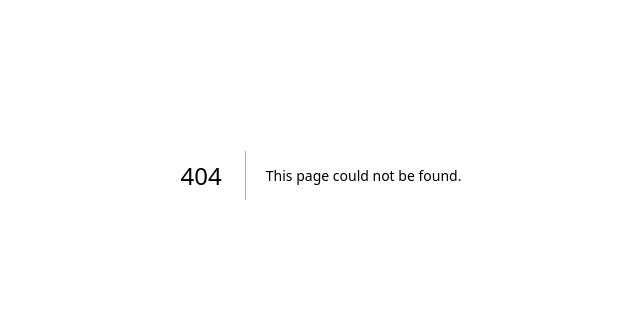
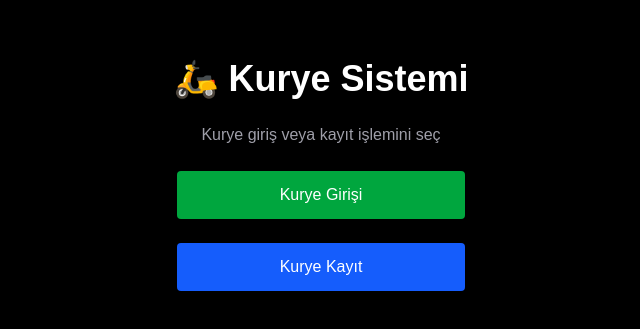
Before and after one commit to joker20102024/kurye-sistemi, a Next.js app: page /kurye-app in a window 1280 px wide. Before the commit this address had no page. Shown: the part 225-554 px from the top of the page, without its empty margins (319-959 px from the left). Built offline with nearby package versions, Linux system fonts and the light colour scheme.

Commit message:
kurye app sayfasi

```diff
--- /dev/null
+++ b/app/kurye-app/page.tsx
@@ -0,0 +1,33 @@
+"use client";
+
+import { useRouter } from "next/navigation";
+
+export default function KuryeAppPage() {
+  const router = useRouter();
+
+  return (
+    <main className="min-h-screen bg-black text-white flex flex-col items-center justify-center gap-6 p-6">
+      <h1 className="text-4xl font-bold">
+        🛵 Kurye Sistemi
+      </h1>
+
+      <p className="text-zinc-400 text-center">
+        Kurye giriş veya kayıt işlemini seç
+      </p>
+
+      <button
+        onClick={() => router.push("/courier-login")}
+        className="bg-green-600 hover:bg-green-700 px-8 py-3 rounded w-72"
+      >
+        Kurye Girişi
+      </button>
+
+      <button
+        onClick={() => router.push("/courier-register")}
+        className="bg-blue-600 hover:bg-blue-700 px-8 py-3 rounded w-72"
+      >
+        Kurye Kayıt
+      </button>
+    </main>
+  );
+}
--- /dev/null
+++ b/capacitor.config.ts
@@ -0,0 +1,14 @@
+import type { CapacitorConfig } from "@capacitor/cli";
+
+const config: CapacitorConfig = {
+  appId: "com.buket.kurye",
+  appName: "Kurye Sistemi",
+  webDir: "public",
+
+  server: {
+    url: "https://kurye-sistemi-one.vercel.app/kurye-app",
+    cleartext: true,
+  },
+};
+
+export default config;
--- a/package.json
+++ b/package.json
@@ -9,6 +9,9 @@
     "lint": "eslint"
   },
   "dependencies": {
+    "@capacitor/android": "^8.3.1",
+    "@capacitor/cli": "^8.3.1",
+    "@capacitor/core": "^8.3.1",
     "firebase": "^12.12.1",
     "next": "16.2.4",
     "react": "19.2.4",
--- /dev/null
+++ b/public/index.html
@@ -0,0 +1,10 @@
+<!DOCTYPE html>
+<html>
+  <head>
+    <meta charset="utf-8" />
+    <title>Kurye Sistemi</title>
+  </head>
+  <body>
+    Kurye Sistemi yükleniyor...
+  </body>
+</html>
```
Also changed, not shown: 54 other files (tests, documents, lock files or other folders).
